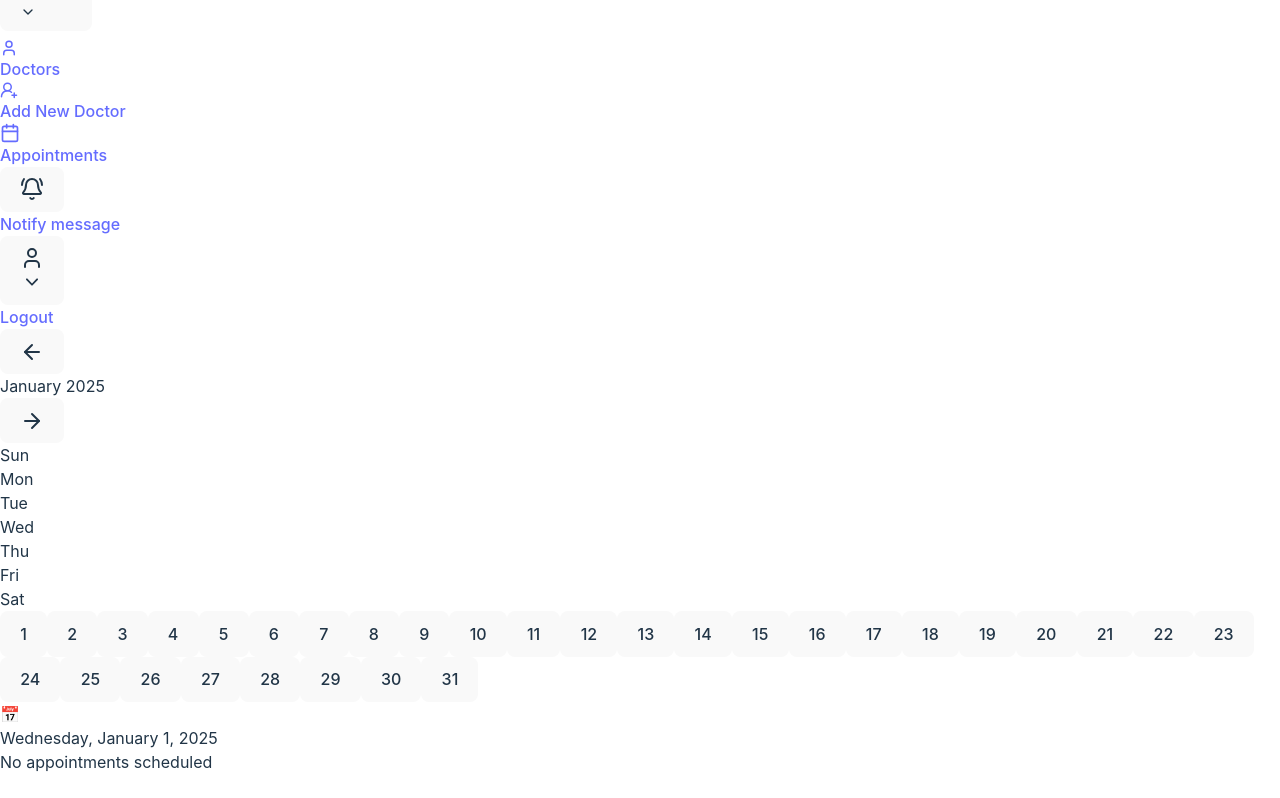
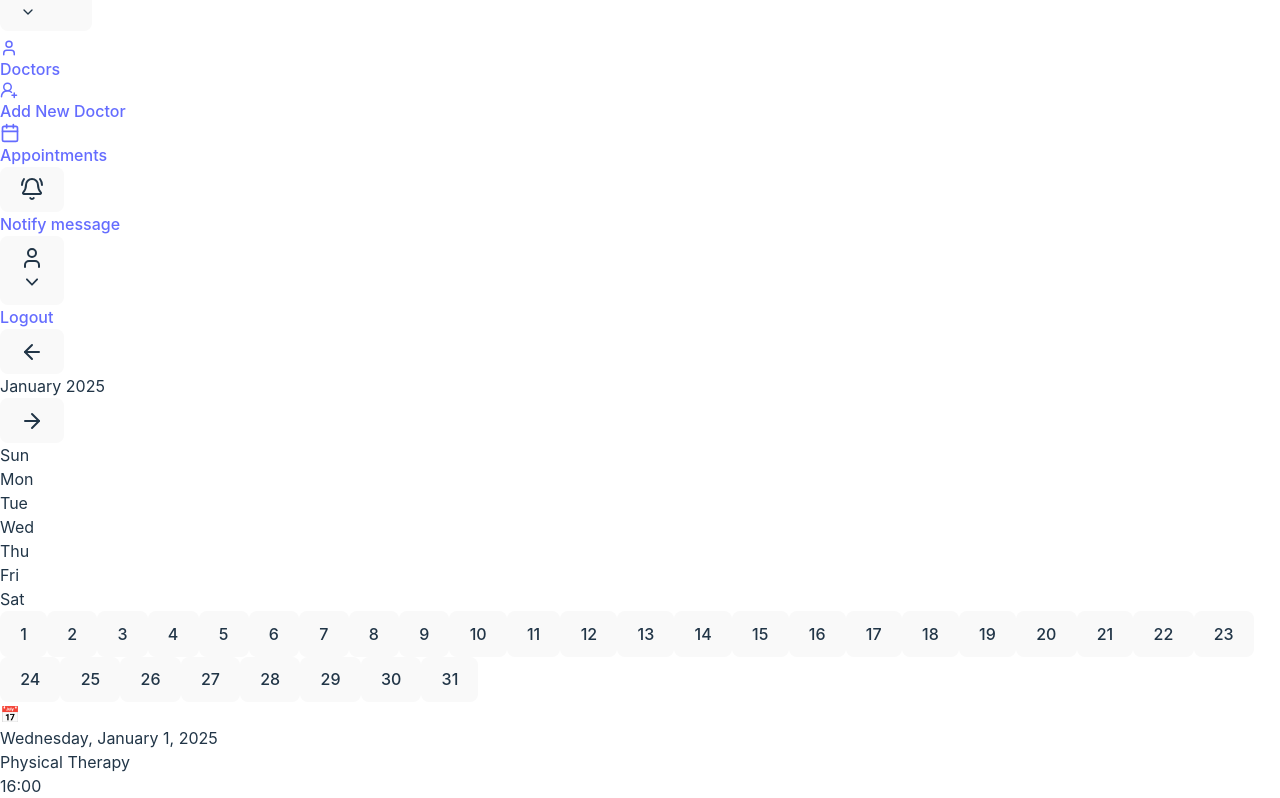
Before and after one commit to hewhounknown/react_pskm, a React (Vite) app: page /appointments in a window 1280 px wide. Shown: the part 324-1122 px from the top of the page. Before the commit the page ends 1098 px from the top, so only its background shows below. Built offline with nearby package versions, Linux system fonts and the light colour scheme.

Commit message:
some changed in calendar & schedule to integrate appointment sample data

```diff
--- a/src/components/Calendar.tsx
+++ b/src/components/Calendar.tsx
@@ -6,7 +6,7 @@ import { DaysOfWeek } from "../data/daysofweek";
 interface CalendarProps {
     selectedDate: Date;
     onDateSelect: (date: Date) => void;
-    appointments: Record<string, any[]>;
+    appointments: any[];
 }
 
 export const Calendar: React.FC<CalendarProps> = ({selectedDate, onDateSelect, appointments}) => {
@@ -23,8 +23,9 @@ export const Calendar: React.FC<CalendarProps> = ({selectedDate, onDateSelect, a
 
     const formatDate = (d: number) => {
         const year = current.getFullYear();
-        const month = current.getMonth() + 1;
-        return `${year}-${month}-${d}`;
+        const month = (current.getMonth() + 1).toString().padStart(2, '0');
+        const day = d.toString().padStart(2, '0');
+        return `${year}-${month}-${day}`;
     };
 
     return (
@@ -51,14 +52,15 @@ export const Calendar: React.FC<CalendarProps> = ({selectedDate, onDateSelect, a
                         {Array.from({length: firstDay}).map((_, i) => <div key={`empty-${i}`}/>)}
                         {days.map(d => {
                             const today = new Date();
-                            const dateKey = formatDate(d);
+                            const date = formatDate(d);
+                            console.log('Checking date:', date, 'Appointments:', appointments);
                             const isToday = d === today.getDate() &&
                                 current.getMonth() === today.getMonth() &&
                                 current.getFullYear() === today.getFullYear();
                             const isSelected = d === selectedDate.getDate() &&
                                 current.getMonth() === selectedDate.getMonth() &&
                                 current.getFullYear() === selectedDate.getFullYear();
-                            const hasAppts = Boolean(appointments[dateKey]?.length>0);
+                            const hasAppts = appointments.some(appt => appt.date === date);
 
                           return (
                               <button
--- a/src/components/Schedule.tsx
+++ b/src/components/Schedule.tsx
@@ -2,7 +2,7 @@ import React from "react";
 
 interface ScheduleProps {
   selectedDate: Date;
-  appointments: Record<string, any[]>;
+  appointments: any[];
 }
 
 export const Schedule: React.FC<ScheduleProps> = ({ selectedDate, appointments }) => {
@@ -16,13 +16,16 @@ export const Schedule: React.FC<ScheduleProps> = ({ selectedDate, appointments }
 
     const formatDate = (date: Date) => {
         const year = date.getFullYear();
-        const month = date.getMonth() + 1;
-        const day = date.getDate();
+        const month = (date.getMonth() + 1).toString().padStart(2, '0');
+        const day = date.getDate().toString().padStart(2, '0');
         return `${year}-${month}-${day}`;
     };
 
     const dateKey = formatDate(selectedDate);
-    const todayAppointments = appointments[dateKey] || [];
+    console.log('Looking for appointments on:', dateKey);
+    console.log('Available appointments:', appointments);
+    const todayAppointments = appointments.filter(appt => appt.date === dateKey);
+    console.log('Found appointments:', todayAppointments);
 
     return (
         <div className="bg-white h-screen overflow-auto">
--- /dev/null
+++ b/src/data/appointments.ts
@@ -0,0 +1,10 @@
+export const AppointmentData = [
+    {id: "1", date: "2024-12-02", time: "10:00", title: "Dental Checkup", status: "canceled", doctorId: "3", patientId: "2"},
+    {id: "2", date: "2024-12-02", time: "14:30", title: "Annual Physical", status: "completed", doctorId: "1", patientId: "4"},
+    {id: "3", date: "2024-12-03", time: "09:15", title: "Cardiology Follow-up", status: "completed", doctorId: "5", patientId: "7"},
+    {id: "4", date: "2024-12-03", time: "11:45", title: "Vaccination", status: "canceled", doctorId: "2", patientId: "1"},
+    {id: "5", date: "2024-12-04", time: "13:00", title: "Orthopedic Consultation", status: "completed", doctorId: "4", patientId: "3"},
+    {id: "6", date: "2024-12-04", time: "15:30", title: "Eye Examination", status: "canceled", doctorId: "6", patientId: "5"},
+    {id: "7", date: "2025-02-01", time: "10:30", title: "Dermatology Checkup", status: "scheduled", doctorId: "7", patientId: "6"},
+    {id: "8", date: "2025-01-01", time: "16:00", title: "Physical Therapy", status: "scheduled", doctorId: "8", patientId: "8"}
+]
--- a/src/pages/Appointment.tsx
+++ b/src/pages/Appointment.tsx
@@ -1,23 +1,13 @@
 import React, {useState} from "react";
 import { Calendar } from "../components/Calendar";
 import { Schedule } from "../components/Schedule";
+import { AppointmentData } from "../data/appointments";
 
 
 export const Appointment: React.FC = () => {
     const [selectedDate, setSelectedDate] = useState(new Date());
 
-    const appointments = {
-        "2024-12-2": [
-          { id: "4", title: "Doctor Visit", time: "10:00", description: "Annual health checkup" }
-        ],
-        "2024-12-23": [
-          { id: "1", title: "Dental Checkup", time: "09:00", description: "Regular dental examination" },
-          { id: "2", title: "Team Meeting", time: "14:30", description: "Weekly sync with the team" }
-        ],
-        "2024-12-24": [
-          { id: "3", title: "Doctor Visit", time: "10:00", description: "Annual health checkup" }
-        ]
-    };
+    const appointments = AppointmentData;
 
     return (
         <div className="grid grid-cols-3 gap-1">
@@ -25,13 +15,13 @@ export const Appointment: React.FC = () => {
                 <Calendar
                     selectedDate={selectedDate}
                     onDateSelect={setSelectedDate}
-                    appointments={appointments}
+                    appointments={AppointmentData}
                 />
             </div>
             <div>
                 <Schedule
                     selectedDate={selectedDate}
-                    appointments={appointments}
+                    appointments={AppointmentData}
                 />
             </div>
         </div>
```
